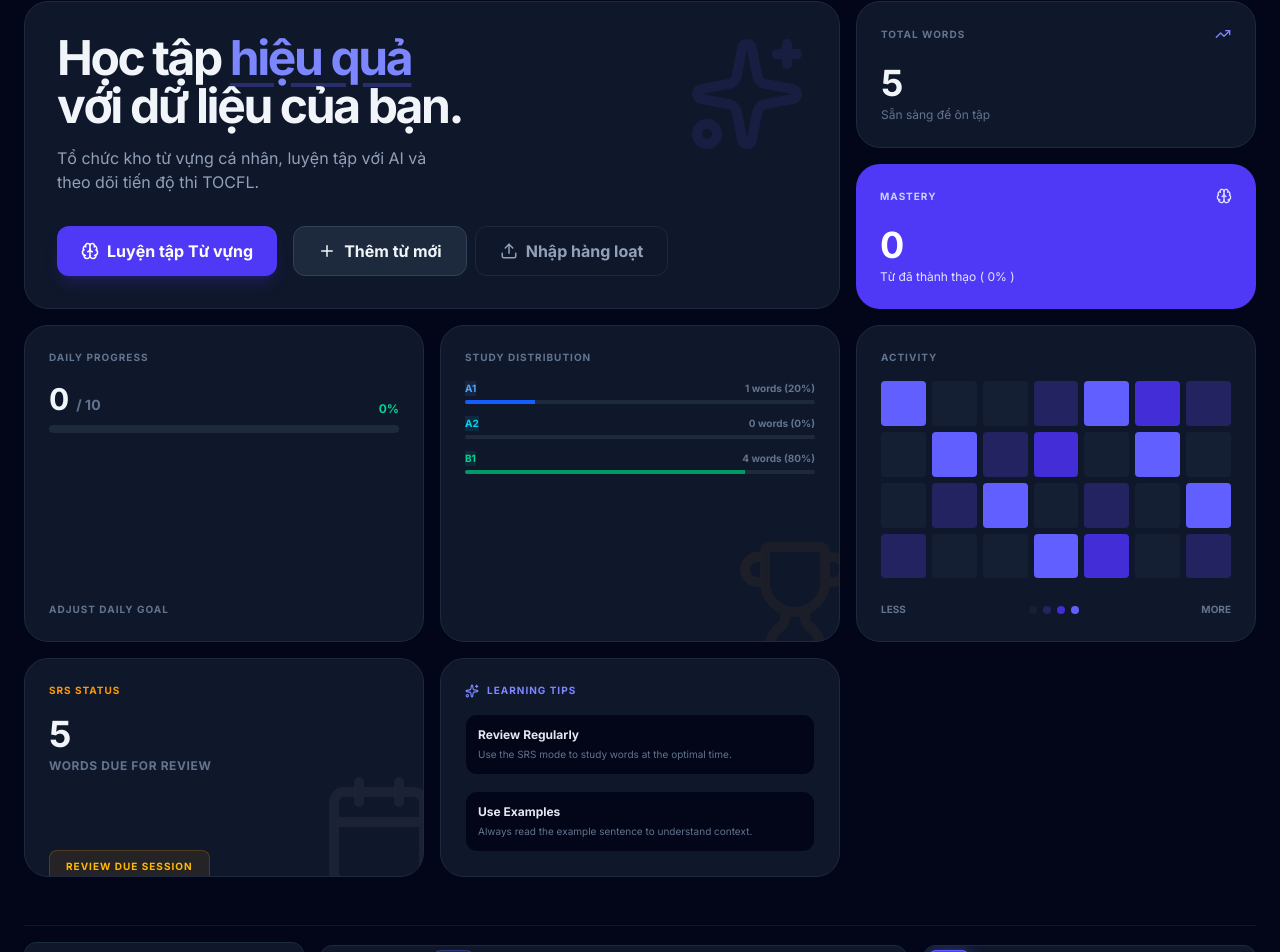
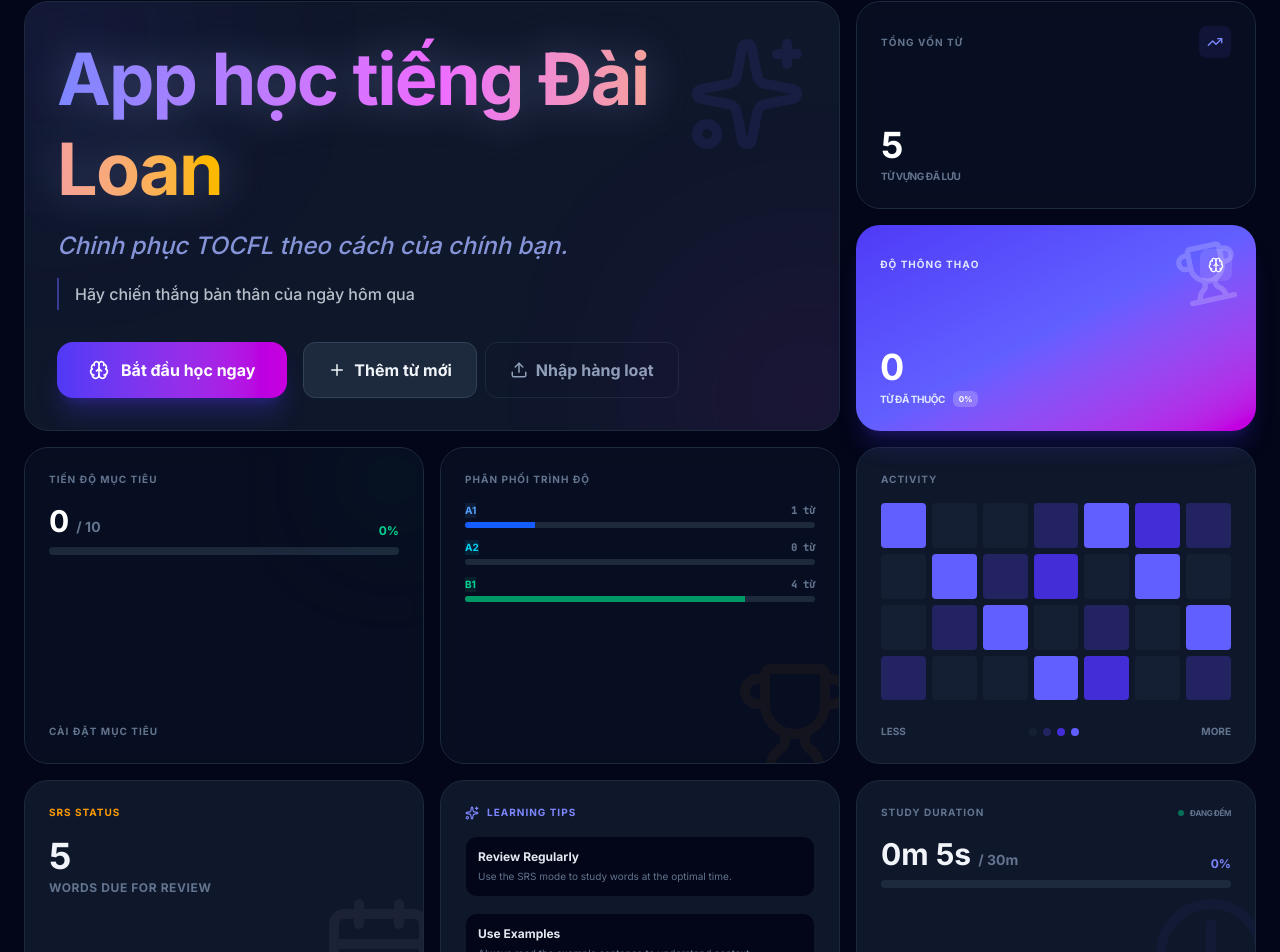
Before and after one commit to BODITBU3012/tocfl-master-pro, a React (Vite) app: page / in a window 1280 px wide. Shown: the part 96-1048 px from the top of the page. Built offline with nearby package versions, Linux system fonts and the light colour scheme.

Commit message:
feat: Add time-based study goals
Introduce functionality for users to set and track time-based study goals. This complements existing word-based goals, offering more flexibility in practice. Includes UI elements and state management for tracking today's study time and setting daily time objectives.

```diff
--- a/src/App.tsx
+++ b/src/App.tsx
@@ -1,6 +1,6 @@
 import React, { useState, useEffect } from 'react';
 import { motion, AnimatePresence } from 'motion/react';
-import { Timer, Trophy, AlertCircle, Volume2, Plus, Search, BookOpen, Brain, Trash2, ChevronRight, X, Sparkles, Filter, LayoutGrid, List, TrendingUp, Calendar, Loader2, FileText, Upload, Check } from 'lucide-react';
+import { Timer, Trophy, AlertCircle, Volume2, Plus, Search, BookOpen, Brain, Trash2, ChevronRight, X, Sparkles, Filter, LayoutGrid, List, TrendingUp, Calendar, Loader2, FileText, Upload, Check, Clock } from 'lucide-react';
 import { useVocabulary } from './hooks/useVocabulary';
 import { ProficiencyLevel, VocabularyItem, PracticeMode } from './types';
 import QuizEngine from './components/Quiz/QuizEngine';
@@ -91,6 +91,90 @@ export default function App() {
     return saved ? parseInt(saved, 10) : 10;
   });
   const [isConfiguringGoal, setIsConfiguringGoal] = useState(false);
+  const [goalType, setGoalType] = useState<'words' | 'time'>('words');
+  const [isActive, setIsActive] = useState(false);
+  const lastActivityRef = React.useRef(Date.now());
+
+  const [todayStudyTime, setTodayStudyTime] = useState(() => {
+    const saved = localStorage.getItem('study_time_data');
+    const data = saved ? JSON.parse(saved) : {};
+    const today = new Date().toISOString().split('T')[0];
+    return data[today] || 0;
+  });
+
+  const [studyTimeGoal, setStudyTimeGoal] = useState(() => {
+    const saved = localStorage.getItem('study_time_goal');
+    return saved ? parseInt(saved, 10) : 30; // default 30 minutes
+  });
+  const [showTimeHistory, setShowTimeHistory] = useState(false);
+
+  const getHistory = () => {
+    const saved = localStorage.getItem('study_time_data');
+    if (!saved) return [];
+    const data = JSON.parse(saved);
+    return Object.entries(data)
+      .map(([date, seconds]) => ({ date, minutes: Math.round((seconds as number) / 60) }))
+      .sort((a, b) => b.date.localeCompare(a.date))
+      .slice(0, 7);
+  };
+  const history = getHistory();
+
+  useEffect(() => {
+    const handleActivity = () => {
+      lastActivityRef.current = Date.now();
+      if (!isActive) setIsActive(true);
+    };
+
+    window.addEventListener('mousemove', handleActivity);
+    window.addEventListener('keydown', handleActivity);
+    window.addEventListener('click', handleActivity);
+    window.addEventListener('scroll', handleActivity);
+
+    const interval = setInterval(() => {
+      const now = Date.now();
+      const isIdle = now - lastActivityRef.current > 60000; // 1 minute idle threshold for accuracy
+      const isVisible = document.visibilityState === 'visible';
+
+      if (!isIdle && isVisible) {
+        setIsActive(true);
+        setTodayStudyTime(prev => {
+          const newTime = prev + 1;
+          if (newTime % 5 === 0) { // Save every 5 seconds
+            const saved = localStorage.getItem('study_time_data');
+            const data = saved ? JSON.parse(saved) : {};
+            const today = new Date().toISOString().split('T')[0];
+            data[today] = newTime;
+            localStorage.setItem('study_time_data', JSON.stringify(data));
+          }
+          return newTime;
+        });
+      } else {
+        setIsActive(false);
+      }
+    }, 1000);
+
+    return () => {
+      window.removeEventListener('mousemove', handleActivity);
+      window.removeEventListener('keydown', handleActivity);
+      window.removeEventListener('click', handleActivity);
+      window.removeEventListener('scroll', handleActivity);
+      clearInterval(interval);
+    };
+  }, [isActive]);
+
+  useEffect(() => {
+    localStorage.setItem('study_time_goal', studyTimeGoal.toString());
+  }, [studyTimeGoal]);
+
+  const formatTime = (seconds: number) => {
+    const hrs = Math.floor(seconds / 3600);
+    const mins = Math.floor((seconds % 3600) / 60);
+    const secs = seconds % 60;
+    if (hrs > 0) return `${hrs}h ${mins}m`;
+    return `${mins}m ${secs}s`;
+  };
+
+  const timeGoalProgress = Math.min(100, Math.round((todayStudyTime / (studyTimeGoal * 60)) * 100));
 
   const reviewedToday = vocabulary.filter(item => {
     if (!item.lastReviewedAt) return false;
@@ -121,13 +205,19 @@ export default function App() {
       <nav className="border-b border-slate-900 bg-slate-950/50 backdrop-blur-xl sticky top-0 z-40">
         <div className="max-w-7xl mx-auto px-6 h-16 flex items-center justify-between">
           <div className="flex items-center gap-3">
-            <div className="w-8 h-8 bg-indigo-600 rounded-lg flex items-center justify-center text-white shadow-lg shadow-indigo-500/20 font-bold">學</div>
-            <h1 className="text-sm font-bold tracking-widest uppercase">TOCFL Master Pro</h1>
+            <div className="w-10 h-10 bg-linear-to-br from-indigo-600 to-fuchsia-600 rounded-xl flex items-center justify-center text-white shadow-xl shadow-indigo-500/20 font-black text-xl rotate-3">台</div>
+            <div>
+              <h1 className="text-base font-black tracking-tight bg-linear-to-r from-white to-slate-400 bg-clip-text text-transparent">Học tiếng Đài</h1>
+              <p className="text-[8px] text-indigo-400 font-bold uppercase tracking-widest leading-none">Taiwanese Master</p>
+            </div>
           </div>
 
           <div className="flex items-center gap-4">
             <button
-              onClick={() => setIsConfiguringGoal(true)}
+              onClick={() => {
+                setGoalType('words');
+                setIsConfiguringGoal(true);
+              }}
               className="flex items-center gap-2 px-3 py-1.5 bg-emerald-500/10 border border-emerald-500/20 text-emerald-400 text-xs rounded-full font-medium hover:bg-emerald-500/20 transition-colors"
             >
               Daily Goal: {goalProgress}% Complete
@@ -229,33 +319,39 @@ export default function App() {
               className="relative w-full max-w-sm bg-slate-900 border border-slate-800 rounded-3xl p-8 shadow-2xl"
             >
               <h3 className="text-xl font-bold mb-2">Thiết lập mục tiêu</h3>
-              <p className="text-sm text-slate-400 mb-6">Số lượng từ vựng và ngữ pháp bạn muốn ôn tập mỗi ngày.</p>
+              <p className="text-sm text-slate-400 mb-6">
+                {goalType === 'words' ? 'Số lượng từ vựng bạn muốn ôn tập mỗi ngày.' : 'Thời gian bạn muốn dành để học mỗi ngày (phút).'}
+              </p>
 
               <div className="flex items-center justify-between mb-8">
                 <button
-                  onClick={() => setDailyGoal(Math.max(5, dailyGoal - 5))}
+                  onClick={() => goalType === 'words' ? setDailyGoal(Math.max(5, dailyGoal - 5)) : setStudyTimeGoal(Math.max(5, studyTimeGoal - 5))}
                   className="w-12 h-12 bg-slate-800 rounded-xl flex items-center justify-center text-slate-100 hover:bg-slate-700 transition-colors"
                 >
                   -
                 </button>
                 <div className="text-center">
-                  <span className="text-4xl font-bold">{dailyGoal}</span>
-                  <p className="text-[10px] text-slate-500 uppercase tracking-widest font-bold">Mục tiêu ngày</p>
+                  <span className="text-4xl font-bold">{goalType === 'words' ? dailyGoal : studyTimeGoal}</span>
+                  <p className="text-[10px] text-slate-500 uppercase tracking-widest font-bold">
+                    {goalType === 'words' ? 'Mục tiêu ngày' : 'Phút mỗi ngày'}
+                  </p>
                 </div>
                 <button
-                  onClick={() => setDailyGoal(dailyGoal + 5)}
+                  onClick={() => goalType === 'words' ? setDailyGoal(dailyGoal + 5) : setStudyTimeGoal(studyTimeGoal + 5)}
                   className="w-12 h-12 bg-slate-800 rounded-xl flex items-center justify-center text-slate-100 hover:bg-slate-700 transition-colors"
                 >
                   +
                 </button>
               </div>
 
+              <div className="flex gap-2">
                 <button
                   onClick={() => setIsConfiguringGoal(false)}
-                className="w-full py-4 bg-indigo-600 text-white rounded-xl font-bold hover:bg-indigo-500 transition-all"
+                  className="flex-1 py-4 bg-indigo-600 text-white rounded-xl font-bold hover:bg-indigo-500 transition-all"
                 >
                   Xác nhận
                 </button>
+              </div>
             </motion.div>
           </div>
         )}
@@ -271,24 +367,31 @@ export default function App() {
             animate={{ opacity: 1, y: 0 }}
             className="md:col-span-8 bg-slate-900 border border-slate-800 rounded-3xl p-8 flex flex-col justify-between overflow-hidden relative group"
           >
+            <div className="absolute -top-24 -left-24 w-64 h-64 bg-indigo-600/10 blur-[100px] rounded-full group-hover:bg-indigo-600/20 transition-colors" />
+            <div className="absolute -bottom-24 -right-24 w-64 h-64 bg-fuchsia-600/10 blur-[100px] rounded-full group-hover:bg-fuchsia-600/20 transition-colors" />
             <div className="absolute top-0 right-0 p-8 opacity-10 group-hover:opacity-20 transition-opacity">
               <Sparkles size={120} className="text-indigo-500" />
             </div>
-            <div>
-              <h2 className="text-3xl md:text-5xl font-bold tracking-tighter mb-4">
-                Học tập <span className="text-indigo-400 underline decoration-indigo-500/30 underline-offset-8">hiệu quả</span><br />
-                với dữ liệu của bạn.
+            <div className="relative z-10">
+              <h2 className="text-4xl md:text-7xl font-black tracking-tight mb-4 leading-tight">
+                <span className="bg-linear-to-r from-indigo-400 via-fuchsia-400 to-amber-400 bg-clip-text text-transparent filter drop-shadow-[0_0_20px_rgba(165,180,252,0.3)]">
+                  App học tiếng Đài Loan
+                </span>
+                <br />
+                <span className="text-xl md:text-2xl font-medium text-indigo-300/80 tracking-normal mt-4 block italic">
+                  Chinh phục TOCFL theo cách của chính bạn.
+                </span>
               </h2>
-              <p className="text-slate-400 max-w-sm">Tổ chức kho từ vựng cá nhân, luyện tập với AI và theo dõi tiến độ thi TOCFL.</p>
+              <p className="text-slate-200/80 max-w-sm font-medium border-l-2 border-indigo-500/50 pl-4 py-1">Hãy chiến thắng bản thân của ngày hôm qua</p>
             </div>
             <div className="flex gap-4 mt-8">
               <button
                 onClick={() => setIsSelectingMode(true)}
                 disabled={vocabulary.length < 1}
-                className="px-6 py-3 bg-indigo-600 text-white rounded-xl font-bold hover:bg-indigo-500 transition-all shadow-lg shadow-indigo-600/20 flex items-center gap-2 disabled:opacity-50"
+                className="px-8 py-4 bg-linear-to-r from-indigo-600 to-fuchsia-600 text-white rounded-2xl font-black hover:scale-105 active:scale-95 transition-all shadow-xl shadow-indigo-600/25 flex items-center gap-3 disabled:opacity-50 disabled:hover:scale-100"
               >
-                <Brain size={18} />
-                Luyện tập Từ vựng {selectedVocabCount > 0 ? `(${selectedVocabCount} đã chọn)` : ''}
+                <Brain size={20} />
+                Bắt đầu học ngay
               </button>
               <div className="flex gap-2">
                 <button
@@ -311,59 +414,73 @@ export default function App() {
 
           {/* Quick Stats Module */}
           <div className="md:col-span-4 grid grid-cols-1 gap-4">
-            <div className="bg-slate-900 border border-slate-800 rounded-3xl p-6 flex flex-col justify-between">
+            <div className="bg-slate-900/50 backdrop-blur-sm border border-slate-800 rounded-3xl p-6 flex flex-col justify-between hover:border-indigo-500/30 transition-colors">
               <div className="flex items-center justify-between">
-                <span className="text-[10px] font-bold text-slate-500 uppercase tracking-widest">Total Words</span>
+                <span className="text-[10px] font-bold text-slate-500 uppercase tracking-widest">Tổng vốn từ</span>
+                <div className="p-2 bg-indigo-500/10 rounded-lg">
                   <TrendingUp size={16} className="text-indigo-400" />
                 </div>
+              </div>
               <div className="mt-4">
-                <span className="text-4xl font-bold text-slate-100">{masteryStats.total}</span>
-                <p className="text-xs text-slate-500 mt-1">Sẵn sàng để ôn tập</p>
+                <span className="text-4xl font-black text-white">{masteryStats.total}</span>
+                <p className="text-[10px] text-slate-500 mt-1 uppercase tracking-tighter font-bold">Từ vựng đã lưu</p>
               </div>
             </div>
-            <div className="bg-indigo-600 rounded-3xl p-6 flex flex-col justify-between text-white">
-              <div className="flex items-center justify-between">
-                <span className="text-[10px] font-bold text-indigo-200 uppercase tracking-widest">Mastery</span>
-                <Brain size={16} className="text-indigo-100" />
+            <div className="bg-linear-to-br from-indigo-600 via-indigo-500 to-fuchsia-600 rounded-3xl p-6 flex flex-col justify-between text-white shadow-xl shadow-indigo-600/20 group overflow-hidden relative">
+              <div className="absolute top-0 right-0 p-4 opacity-20 -rotate-12 group-hover:rotate-0 transition-transform">
+                <Trophy size={64} />
               </div>
-              <div className="mt-4">
-                <span className="text-4xl font-bold">{masteryStats.mastered}</span>
-                <p className="text-xs text-indigo-100 mt-1">Từ đã thành thạo ( {Math.round((masteryStats.mastered / (masteryStats.total || 1)) * 100)}% )</p>
+              <div className="flex items-center justify-between relative z-10">
+                <span className="text-[10px] font-bold text-indigo-100 uppercase tracking-widest">Độ thông thạo</span>
+                <div className="p-2 bg-white/10 rounded-lg">
+                  <Brain size={16} className="text-white" />
+                </div>
+              </div>
+              <div className="mt-4 relative z-10">
+                <span className="text-4xl font-black">{masteryStats.mastered}</span>
+                <div className="flex items-center gap-2 mt-1">
+                   <p className="text-[10px] text-indigo-100 font-bold uppercase tracking-tighter">Từ đã thuộc</p>
+                   <span className="px-1.5 py-0.5 bg-white/20 rounded-md text-[8px] font-black">{Math.round((masteryStats.mastered / (masteryStats.total || 1)) * 100)}%</span>
+                </div>
               </div>
             </div>
           </div>
 
           {/* Daily Goal Card */}
-          <div className="md:col-span-4 bg-slate-900 border border-slate-800 rounded-3xl p-6 flex flex-col justify-between">
+          <div className="md:col-span-4 bg-slate-900/50 backdrop-blur-sm border border-slate-800 rounded-3xl p-6 flex flex-col justify-between relative overflow-hidden group">
+            <div className="absolute -right-4 -top-4 w-24 h-24 bg-emerald-500/10 blur-3xl rounded-full group-hover:bg-emerald-500/20 transition-colors" />
             <div>
-              <h3 className="text-[10px] font-bold text-slate-500 uppercase tracking-widest mb-4">Daily Progress</h3>
+              <h3 className="text-[10px] font-bold text-slate-500 uppercase tracking-widest mb-4">Tiến độ mục tiêu</h3>
               <div className="flex items-end justify-between mb-2">
-                <span className="text-3xl font-bold text-slate-100">{reviewedToday} <span className="text-sm text-slate-500">/ {dailyGoal}</span></span>
-                <span className="text-xs font-bold text-emerald-400">{goalProgress}%</span>
+                <span className="text-3xl font-black text-white">{reviewedToday} <span className="text-sm text-slate-500">/ {dailyGoal}</span></span>
+                <span className="text-xs font-black text-emerald-400">{goalProgress}%</span>
               </div>
-              <div className="h-2 w-full bg-slate-800 rounded-full overflow-hidden">
+              <div className="h-2 w-full bg-slate-800 rounded-full overflow-hidden shadow-inner">
                 <motion.div
                   initial={{ width: 0 }}
                   animate={{ width: `${goalProgress}%` }}
-                  className="h-full bg-emerald-500"
+                  className="h-full bg-linear-to-r from-emerald-600 to-emerald-400 shadow-[0_0_10px_rgba(16,185,129,0.3)]"
                 />
               </div>
             </div>
             <button
-              onClick={() => setIsConfiguringGoal(true)}
-              className="mt-6 text-[10px] font-bold text-slate-500 uppercase tracking-widest hover:text-indigo-400 transition-colors self-start"
+              onClick={() => {
+                setGoalType('words');
+                setIsConfiguringGoal(true);
+              }}
+              className="mt-6 text-[10px] font-bold text-slate-500 uppercase tracking-widest hover:text-emerald-400 transition-colors self-start"
             >
-              Adjust Daily Goal
+              Cài đặt mục tiêu
             </button>
           </div>
 
           {/* TOCFL Levels Card */}
-          <div className="md:col-span-4 bg-slate-900 border border-slate-800 rounded-3xl p-6 flex flex-col justify-between group overflow-hidden relative">
-            <div className="absolute -right-4 -bottom-4 opacity-5 group-hover:scale-110 transition-transform text-amber-500">
+          <div className="md:col-span-4 bg-slate-900/50 backdrop-blur-sm border border-slate-800 rounded-3xl p-6 flex flex-col justify-between group overflow-hidden relative">
+            <div className="absolute -right-4 -bottom-4 opacity-5 group-hover:scale-110 transition-transform text-amber-500 group-hover:opacity-10">
                <Trophy size={120} />
             </div>
             <div>
-              <h3 className="text-[10px] font-bold text-slate-500 uppercase tracking-widest mb-4">Study Distribution</h3>
+              <h3 className="text-[10px] font-bold text-slate-500 uppercase tracking-widest mb-4">Phân phối trình độ</h3>
               <div className="space-y-3">
                 {['A1', 'A2', 'B1'].map(level => {
                   const count = vocabulary.filter(v => v.level === level).length;
@@ -373,10 +490,10 @@ export default function App() {
                     <div key={level} className="space-y-1">
                       <div className="flex justify-between text-[10px] font-bold">
                         <span className={cn(getLevelColor(level as ProficiencyLevel))}>{level}</span>
-                        <span className="text-slate-500">{count} words ({percent}%)</span>
+                        <span className="text-slate-500 font-mono">{count} từ</span>
                       </div>
-                      <div className="h-1 bg-slate-800 rounded-full overflow-hidden">
-                        <div className={cn("h-full", getLevelColor(level as ProficiencyLevel, 'solid').replace('text-', 'bg-'))} style={{ width: `${percent}%` }} />
+                      <div className="h-1.5 bg-slate-800 rounded-full overflow-hidden">
+                        <div className={cn("h-full transition-all duration-1000", getLevelColor(level as ProficiencyLevel, 'solid').replace('text-', 'bg-'))} style={{ width: `${percent}%` }} />
                       </div>
                     </div>
                   );
@@ -452,6 +569,74 @@ export default function App() {
                   <p className="text-[10px] text-slate-500 line-clamp-2">{tip.desc}</p>
                 </div>
               ))}
+            </div>
+          </div>
+
+          {/* Daily Study Time Card */}
+          <div className="md:col-span-4 bg-slate-900 border border-slate-800 rounded-3xl p-6 flex flex-col justify-between relative overflow-hidden group">
+            <div className="absolute -right-4 -bottom-4 opacity-5 group-hover:scale-110 transition-transform text-indigo-500">
+               <Clock size={120} />
+            </div>
+            <div>
+              <div className="flex items-center justify-between mb-4">
+                <h3 className="text-[10px] font-bold text-slate-500 uppercase tracking-widest">Study Duration</h3>
+                <div className="flex items-center gap-1.5">
+                  <div className={cn("w-1.5 h-1.5 rounded-full", isActive ? "bg-emerald-500 animate-pulse" : "bg-slate-700")} />
+                  <span className="text-[8px] font-bold text-slate-500 uppercase tracking-tighter">
+                    {isActive ? "Đang đếm" : "Tạm dừng"}
+                  </span>
+                </div>
+              </div>
+              <div className="flex items-end justify-between mb-2">
+                <span className="text-3xl font-bold text-slate-100">{formatTime(todayStudyTime)} <span className="text-sm text-slate-500">/ {studyTimeGoal}m</span></span>
+                <span className="text-xs font-bold text-indigo-400">{timeGoalProgress}%</span>
+              </div>
+              <div className="h-2 w-full bg-slate-800 rounded-full overflow-hidden">
+                <motion.div
+                  initial={{ width: 0 }}
+                  animate={{ width: `${timeGoalProgress}%` }}
+                  className="h-full bg-indigo-500"
+                />
+              </div>
+            </div>
+
+            <AnimatePresence>
+              {showTimeHistory && (
+                <motion.div
+                  initial={{ height: 0, opacity: 0 }}
+                  animate={{ height: 'auto', opacity: 1 }}
+                  exit={{ height: 0, opacity: 0 }}
+                  className="mt-4 border-t border-slate-800 pt-4 space-y-2 overflow-hidden"
+                >
+                  <p className="text-[8px] font-bold text-slate-500 uppercase tracking-widest mb-2">Lịch sử 7 ngày qua</p>
+                  {history.length > 0 ? history.map((item) => (
+                    <div key={item.date} className="flex justify-between items-center bg-slate-950/50 p-2 rounded-lg border border-slate-800/30">
+                      <span className="text-[10px] text-slate-400 font-mono">{item.date}</span>
+                      <span className="text-[10px] font-bold text-indigo-400">{item.minutes} phút</span>
+                    </div>
+                  )) : (
+                    <p className="text-[9px] text-slate-600 italic">Chưa có dữ liệu lịch sử.</p>
+                  )}
+                </motion.div>
+              )}
+            </AnimatePresence>
+
+            <div className="flex gap-4 mt-6">
+              <button
+                onClick={() => {
+                  setGoalType('time');
+                  setIsConfiguringGoal(true);
+                }}
+                className="text-[10px] font-bold text-slate-500 uppercase tracking-widest hover:text-indigo-400 transition-colors"
+              >
+                Set Duration Goal
+              </button>
+              <button
+                onClick={() => setShowTimeHistory(!showTimeHistory)}
+                className="text-[10px] font-bold text-slate-500 uppercase tracking-widest hover:text-indigo-400 transition-colors"
+              >
+                {showTimeHistory ? "Hide History" : "View History"}
+              </button>
             </div>
           </div>
         </div>
```
Lines whose indentation alone changed are shown as unchanged.
